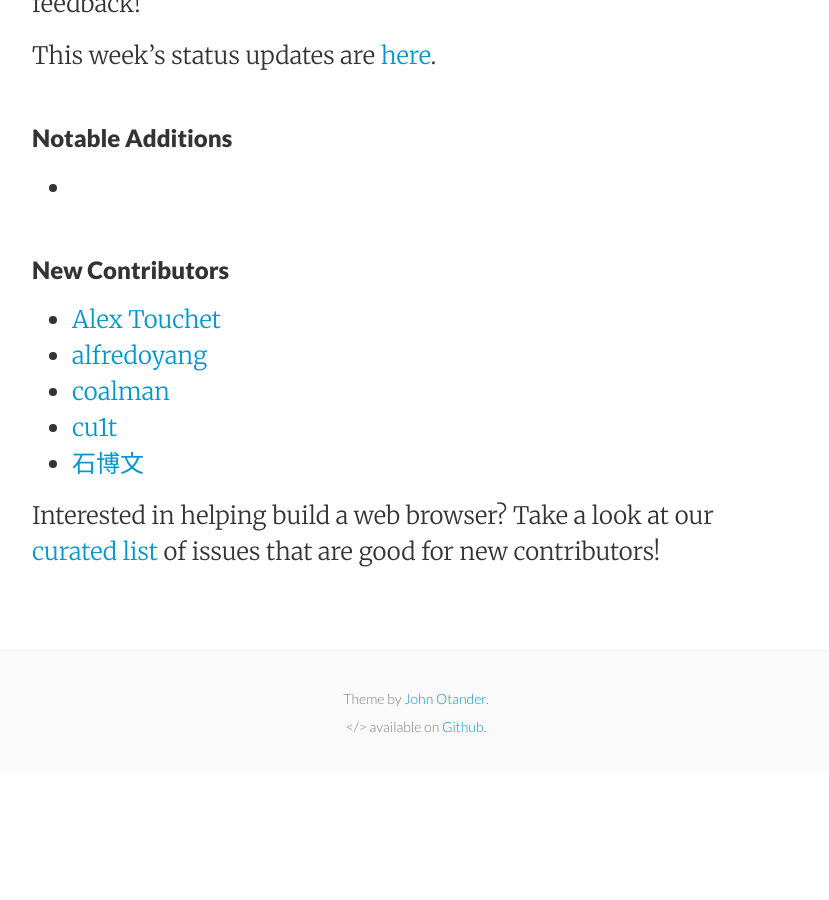
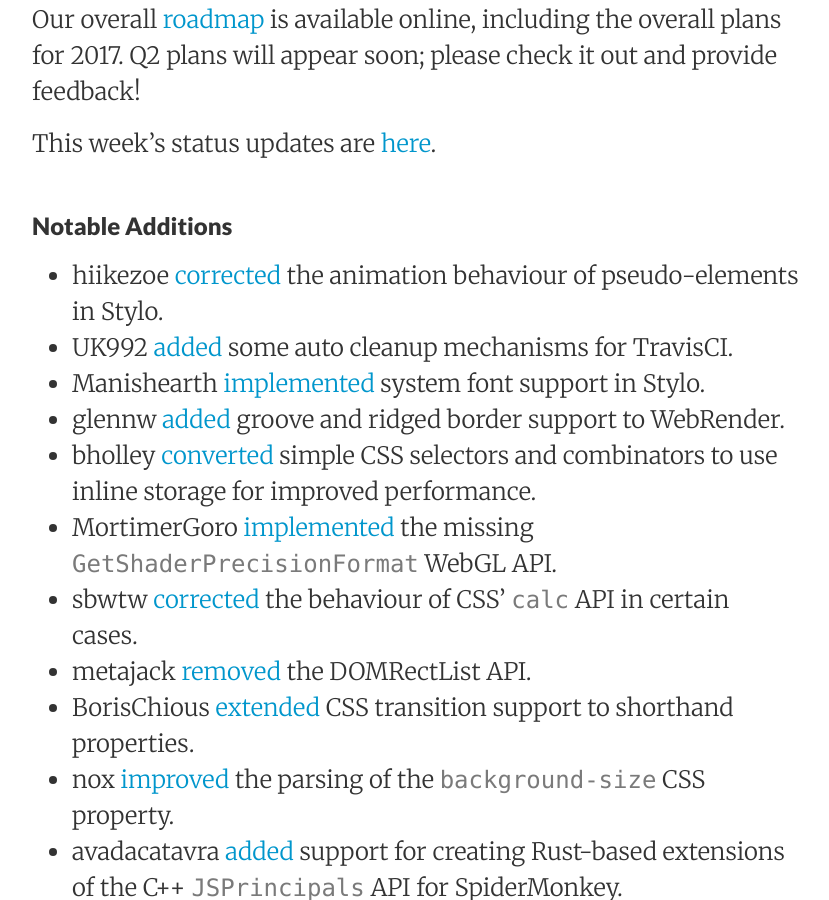
Before and after one commit to servo/blog.servo.org, a Jekyll site: the page built from _posts/2017-04-24-twis-99.md, in a window 1280 px wide and 900 px high, scrolled down 615 px. Shown: the whole window, without its empty margins (224-1053 px from the left). Built offline with Jekyll 4.4.1, drawn with Linux system fonts in a browser that asks for light colours; before the commit the page ends 1386 px from its top, so only the background shows below that; some of the changed text lies outside the part shown.

Commit message:
notable things

```diff
--- a/_posts/2017-04-24-twis-99.md
+++ b/_posts/2017-04-24-twis-99.md
@@ -9,6 +9,8 @@
 In the [last week](https://github.com/pulls?utf8=%E2%9C%93&q=is%3Apr+is%3Amerged+closed%3A2017-04-17..2017-04-24+user%3Aservo+),
 we landed 127 PRs in the Servo organization's repositories.
 
+By popular request, we added [a ZIP archive link](https://github.com/servo/download.servo.org/pull/30) to [the Servo nightlies](http://download.servo.org/) for Windows users.
+
 ### Planning and Status
 
 Our overall [roadmap](https://github.com/servo/servo/wiki/Roadmap) is available online, including the overall plans for 2017.
@@ -18,7 +20,24 @@
 
 ### Notable Additions
 
--
+- hiikezoe [corrected](https://github.com/servo/servo/pull/16580) the animation behaviour of pseudo-elements in Stylo.
+- UK992 [added](https://github.com/servo/servo/pull/16573) some auto cleanup mechanisms for TravisCI.
+- Manishearth [implemented](https://github.com/servo/servo/pull/16564) system font support in Stylo.
+- glennw [added](https://github.com/servo/webrender/pull/1147) groove and ridged border support to WebRender.
+- bholley [converted](https://github.com/servo/servo/pull/16549) simple CSS selectors and combinators to use inline storage for improved performance.
+- MortimerGoro [implemented](https://github.com/servo/servo/pull/16544) the missing `GetShaderPrecisionFormat` WebGL API.
+- sbwtw [corrected](https://github.com/servo/servo/pull/16541) the behaviour of CSS' `calc` API in certain cases.
+- metajack [removed](https://github.com/servo/servo/pull/16530) the DOMRectList API.
+- BorisChious [extended](https://github.com/servo/servo/pull/16527) CSS transition support to shorthand properties.
+- nox [improved](https://github.com/servo/servo/pull/165130) the parsing of the `background-size` CSS property.
+- avadacatavra [added](https://github.com/servo/rust-mozjs/pull/353) support for creating Rust-based extensions of the C++ `JSPrincipals` API for SpiderMonkey.
+- kvark [avoided](https://github.com/servo/webrender/pull/1128) a panic in WebRender encountered when using it through Firefox.
+- paulrouget [clamed](https://github.com/servo/servo/pull/16498) mouse scrolling to a single dimension at a time.
+- Gankro [added](https://github.com/servo/webrender/pull/1123) IPC overhead profiling to WebRender.
+- stshine [improved](https://github.com/servo/servo/pull/16337) the inline size calculation for inline block layout.
+- mrobinson [fixed](https://github.com/servo/servo/pull/16336) several problems with laying out absolute positioned blocks.
+- canaltinova [implemented](https://github.com/servo/servo/pull/16231) support for the `-moz-transform` CSS property for Stylo.
+- MortimerGoro [modernized](https://github.com/servo/servo/pull/15773) the infrastructure surrounding Android builds.
 
 ### New Contributors
 
```
Also changed, not shown: other parts of _posts/2017-04-24-twis-99.md (+1 -0 lines).
